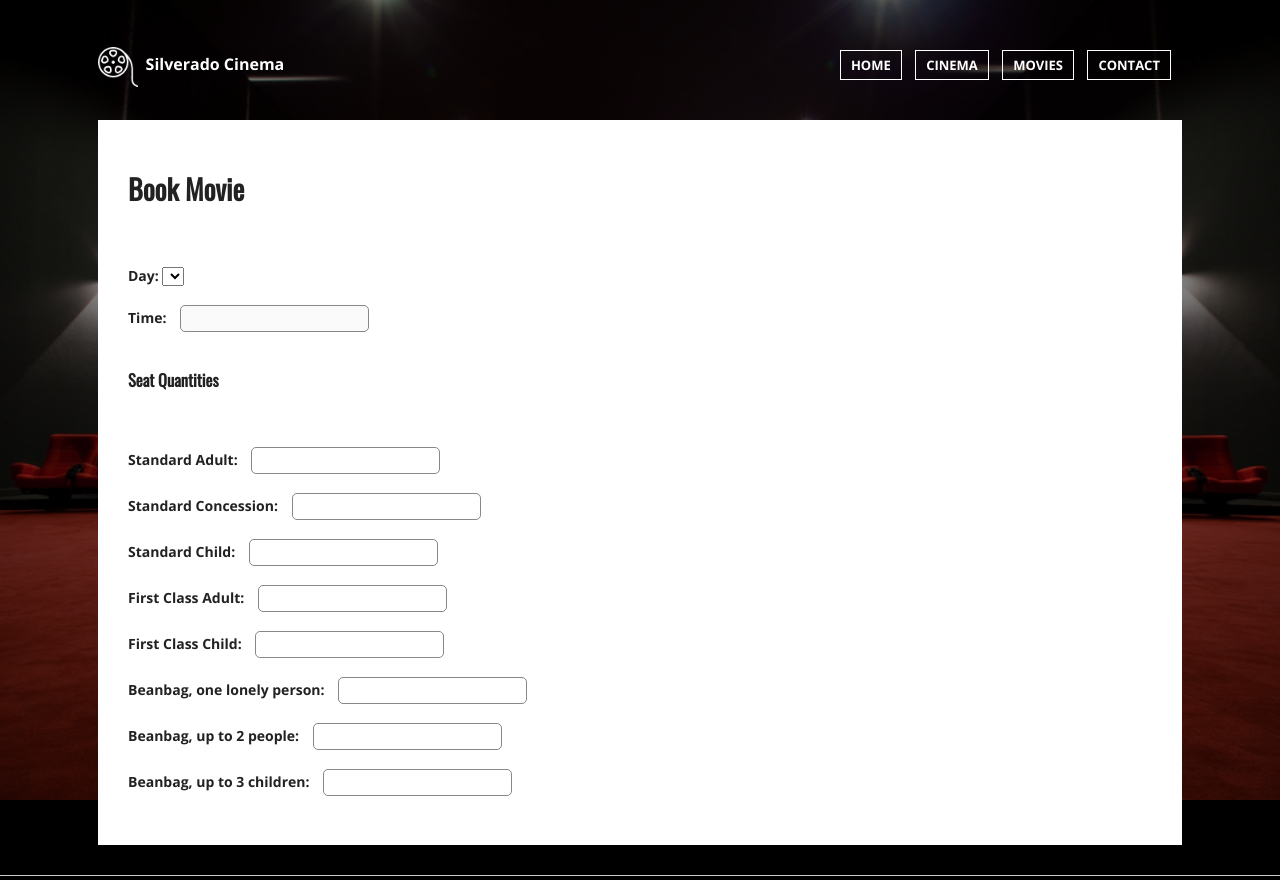
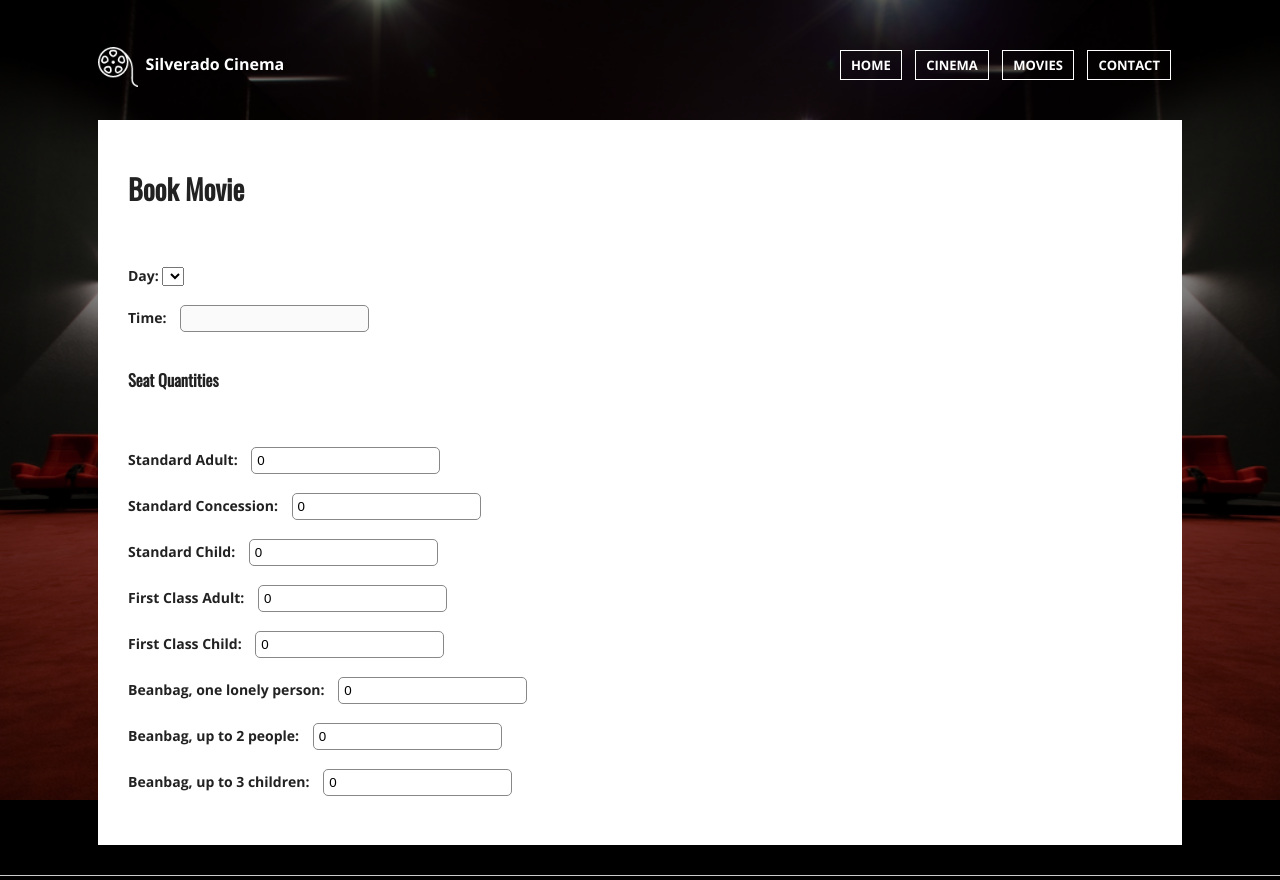
Before and after one commit to BiancaNeudorff/Silverado-Cinema, a PHP site: page /book.php?movie=1 in a window 1280 px wide. Shown: the top 880 px of the page. Run offline with PHP 8.4, Linux system fonts and the light colour scheme; data that the repository does not hold is empty; some libraries are stand-ins or nearby versions.

Commit message:
Working on booking

```diff
--- a/book.php
+++ b/book.php
@@ -65,21 +65,21 @@
   <br><br>
   <h3>Seat Quantities</h3>
   <br><br>
-  <b>Standard Adult: </b><input class='input-field' type='number' name='SA' />
+  <b>Standard Adult: </b><input class='input-field' type='number' name='SA' min='0' value='0'/>
   <br><br>
-  <b>Standard Concession: </b><input class='input-field' type='number' name='SP' />
+  <b>Standard Concession: </b><input class='input-field' type='number' name='SP' min='0' value='0'/>
   <br><br>
-  <b>Standard Child: </b><input class='input-field' type='number' name='SC' />
+  <b>Standard Child: </b><input class='input-field' type='number' name='SC' min='0' value='0'/>
   <br><br>
-  <b>First Class Adult: </b><input class='input-field' type='number' name='FA' />
+  <b>First Class Adult: </b><input class='input-field' type='number' name='FA' min='0' value='0'/>
   <br><br>
-  <b>First Class Child: </b><input class='input-field' type='number' name='FC' />
+  <b>First Class Child: </b><input class='input-field' type='number' name='FC' min='0' value='0'/>
   <br><br>
-  <b>Beanbag, one lonely person: </b><input class='input-field' type='number' name='B1' />
+  <b>Beanbag, one lonely person: </b><input class='input-field' type='number' name='B1' min='0' value='0'/>
   <br><br>
-  <b>Beanbag, up to 2 people: </b><input class='input-field' type='number' name='B2' />
+  <b>Beanbag, up to 2 people: </b><input class='input-field' type='number' name='B2' min='0' value='0'/>
   <br><br>
-  <b>Beanbag, up to 3 children: </b><input class='input-field' type='number' name='B3' />
+  <b>Beanbag, up to 3 children: </b><input class='input-field' type='number' name='B3' min='0' value='0'/>
   <br><br>
 </form>
 <script>
```
